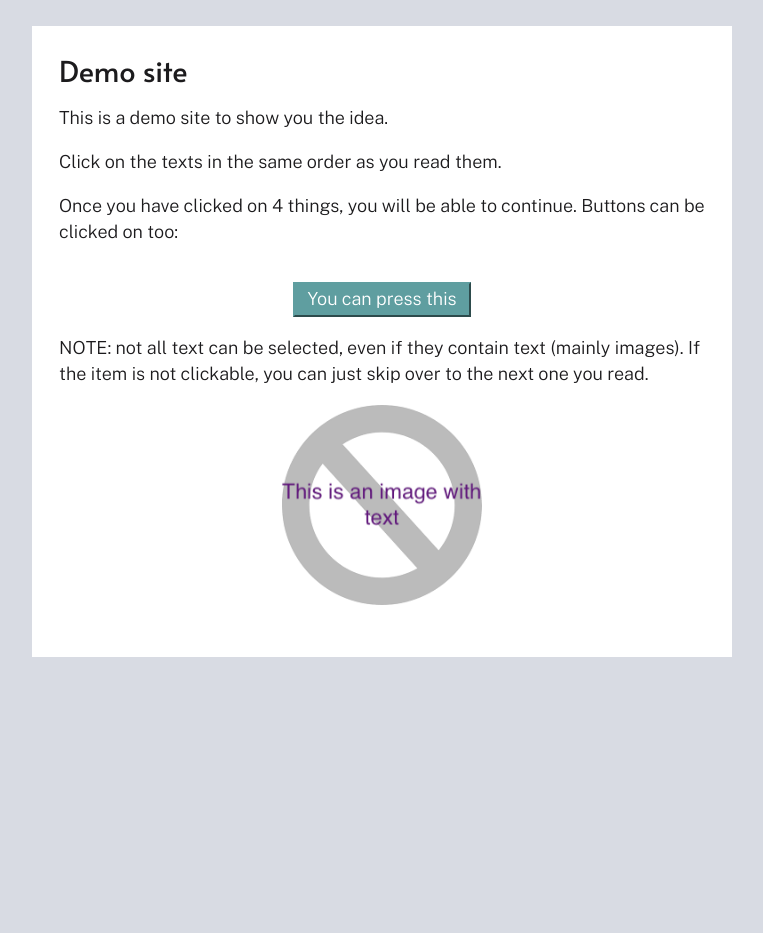
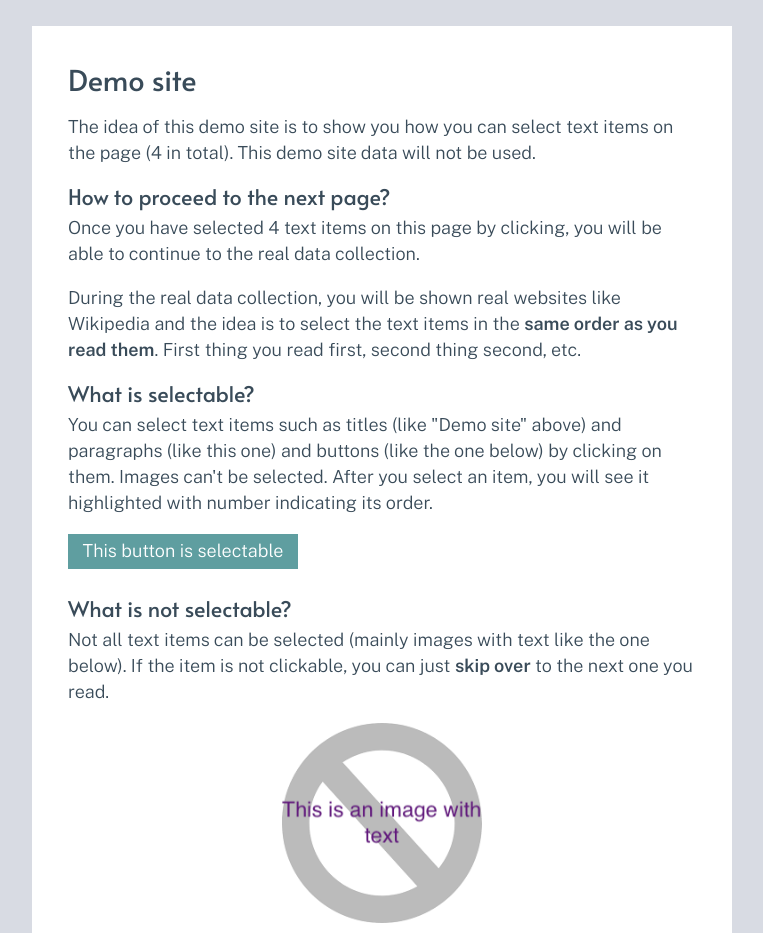
Before and after one commit to s11i-code/typography-test-app, a Gatsby site in the folder frontend/: page /demo in a window 1280 px wide. Shown: the top 933 px of the page, without its empty margins (258-1021 px from the left). Before the commit the page ends 800 px from the top, so only its background shows below. Built offline with nearby package versions, Linux system fonts and the light colour scheme; Gatsby itself is replaced by a stand-in of ours; what aws-amplify would draw is missing.

Commit message:
Finalized content

```diff
--- a/frontend/src/components/Container.tsx
+++ b/frontend/src/components/Container.tsx
@@ -6,7 +6,7 @@ const InnerContainer = styled.div`
   position: relative;
   width: auto;
   max-width: 700px;
-  padding: 1.5rem;
+  padding: 2rem;
   margin: 0 auto;
 `;
 
--- a/frontend/src/pages/demo/index.tsx
+++ b/frontend/src/pages/demo/index.tsx
@@ -2,7 +2,7 @@ import * as React from "react";
 
 import Container from "../../components/Container";
 import Page from "../../components/Page";
-import { maxSelectableElements } from "../../config";
+import { maxSelectableElements} from "../../config";
 import IndexLayout from "../../layouts";
 
 const IndexPage = () => (
@@ -13,25 +13,45 @@ const IndexPage = () => (
           <section>
               <h1 style={{marginBottom: "1rem"}}>Demo site</h1>
 
-              <p>This is a demo site to show you the idea. </p>
               <p>
-                Click on the texts in the same order as you read them.
+                The idea of this demo site is to show you how you can select
+                text items on the page ({ maxSelectableElements} in total). This demo site data
+                 will not be used.
               </p>
+              <section>
+                <h2>How to proceed to the next page?</h2>
+                <p>
+                  Once you have selected { maxSelectableElements } text items on this page by
+                  clicking, you will be able to continue to the real data collection.
+                </p>
 
-              <p>
-                Once you have clicked on { maxSelectableElements} things, you will be able to continue.
-                 Buttons can be clicked on too: <br/>
-              </p>
+                <p>During the real data collection, you
+                  will be shown real websites like Wikipedia and
+                  the idea is to select the text items in the <b>same order as
+                  you read them</b>. First thing you read first, second thing second, etc.
+                </p>
+              </section>
 
-              <p style={{textAlign: "center"}}>
-                <button style={{marginTop: "1rem"}} className="small button">You can press this</button>
-              </p>
+              <section>
+                <h2>What is selectable?</h2>
+                <p> You can select text items such as titles (like "Demo site" above) and paragraphs (like this one)
+                and buttons (like the one below) by clicking on them. Images can't be selected.
+                After you select an item, you will see it highlighted with number indicating its order.
+                </p>
+                <p style={{paddingBottom: "0.5rem"}}>
+                  <button className="small button">This button is selectable</button>
+                </p>
+              </section>
 
-              <p>
-                NOTE: not all text can be selected, even if they contain text (mainly images).
-                If the item is not clickable, you can just skip over to the next one you read.
-              </p>
-              <p style={{textAlign: "center"}}> <img width="200px" src={"/demo-img.png"} alt="demo" /></p>
+              <section>
+                <h2>What is not selectable?</h2>
+                <p>
+                Not all text items can be selected (mainly images with text
+                  like the one below).
+                  If the item is not clickable, you can just <b> skip over</b> to the next one you read.
+                </p>
+                <p style={{textAlign: "center"}}> <img width="200px" src="/demo-img.png" alt="demo" /></p>
+              </section>
             </section>
         </main>
       </Container>
--- a/frontend/src/styles/main.ts
+++ b/frontend/src/styles/main.ts
@@ -15,7 +15,7 @@ export default `
     color: #fff;
     padding: 0.5rem 1.2rem;
     font-size: 1rem;
-    border-styöe: solid;
+    border-style: solid;
   }
 
   .MuiDialogContent-root {
--- a/frontend/src/styles/normalize.ts
+++ b/frontend/src/styles/normalize.ts
@@ -18,7 +18,7 @@ export default `
   }
 
   body {
-    color: ${colors.black};
+    color: ${colors.gray.dark};
     width: 100%;
     overflow-x: hidden;
     overflow-y: scroll;
@@ -105,7 +105,7 @@ export default `
   h2 {
     font-size: ${dimensions.headingSizes.h2}%;
     margin-top: 1rem;
-    margin-bottom: 0.5rem;
+    margin-bottom: 0.25rem;
   }
 
   h3 {
--- a/scraper/scrapeSites.ts
+++ b/scraper/scrapeSites.ts
@@ -69,6 +69,7 @@ async function scrapeSites() {
 scrapeSites();
 
 async function scrapeSite(site:string, browser: any) {
+
     const page: Page = await browser.newPage();
     await page.exposeFunction("log", console.log);
     await page.exposeFunction("generateId", generateId);
```
